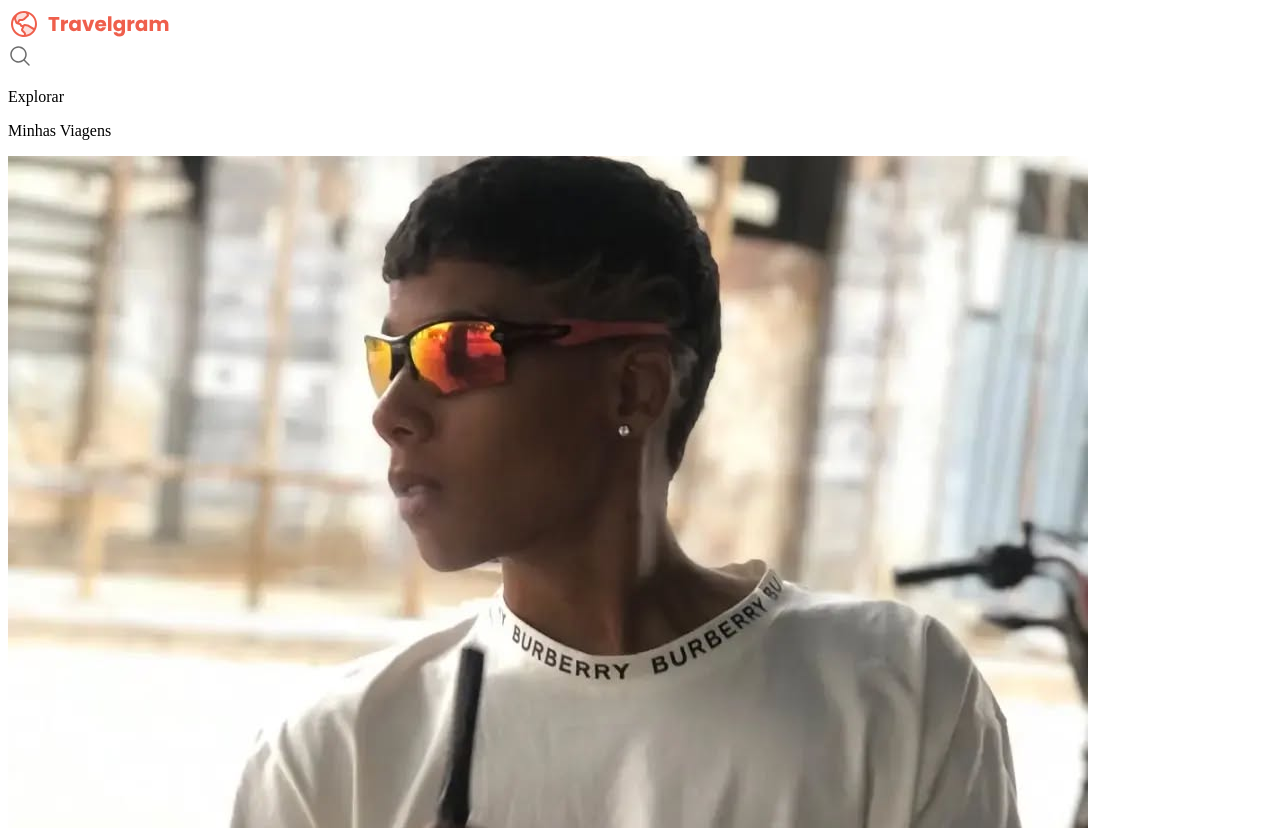
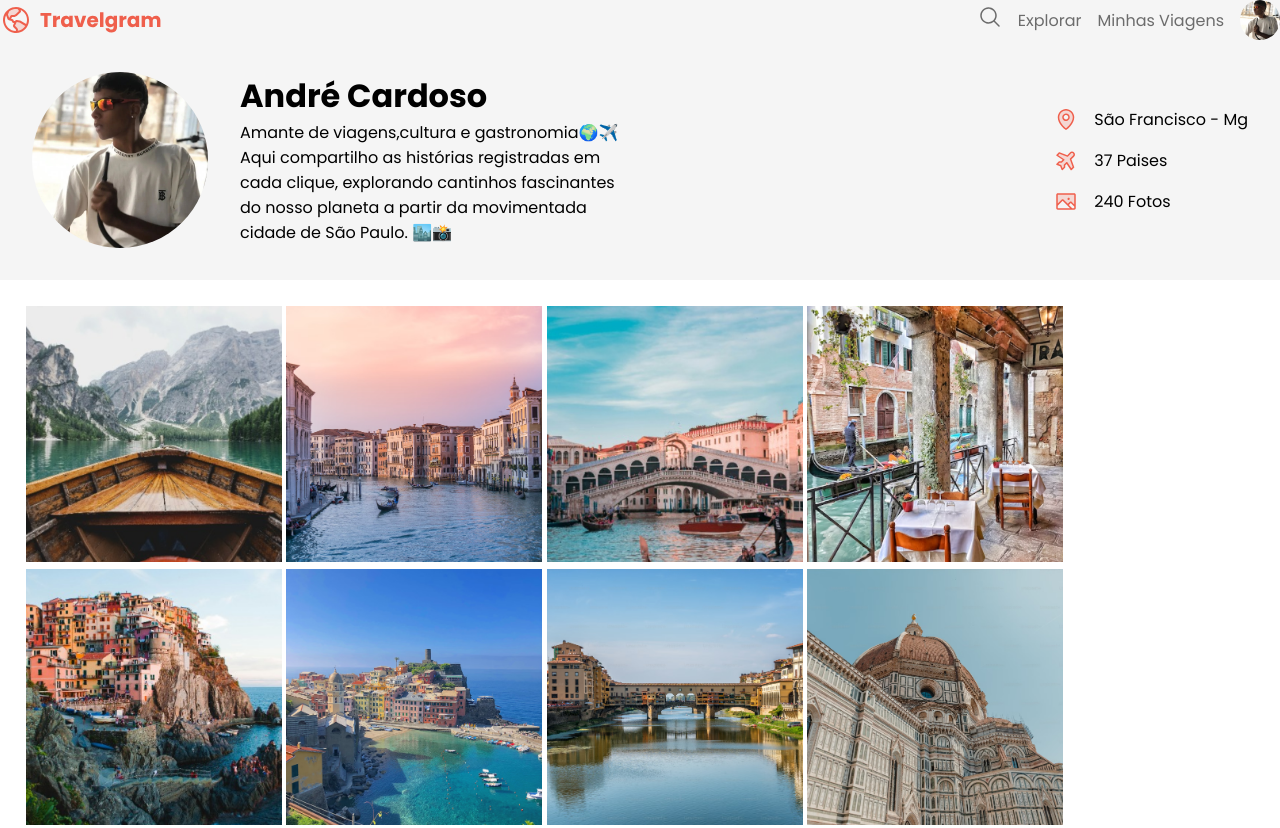
Before and after one commit to Andrecardosof255/Perfil-de-viagens, a plain HTML site: page index.html in a window 1280 px wide. Shown: the top 828 px of the page. Drawn offline with Linux system fonts and the light colour scheme.

Commit message:
Stylling with css

```diff
--- a/index.html
+++ b/index.html
@@ -4,29 +4,43 @@
     <meta charset="UTF-8">
     <meta name="viewport" content="width=device-width, initial-scale=1.0">
     <title>Perfil de Viagens</title>
-</head>
+    <link rel="stylesheet" href="style.css">
+    <link rel="preconnect" href="https://fonts.googleapis.com">
+    <link rel="preconnect" href="https://fonts.gstatic.com" crossorigin>
+    <link href="https://fonts.googleapis.com/css2?family=Poppins:wght@400;700&display=swap" rel="stylesheet">
 <body>
     <header>
-        <img src="src/Logo.svg" alt="Logo">
-        <nav class="header">
-            <img src="src/MagnifyingGlass.svg" alt="Search icon">
-            <p>Explorar</p>
-            <p>Minhas Viagens</p>
-            <img src="src/Perfil profile.jpg" alt="Foto de Perfil">
-        </nav>
+        <div class="header">
+
+            <img src="src/Logo.svg" alt="Logo">
+
+            <div class="nav">
+                <a href="#" class="search-icon"> <img  src="src/MagnifyingGlass.svg" alt="Search icon">  </a>
+
+                <p> Explorar</p>
+                <p>Minhas Viagens</p>
+                <img src="src/Perfil profile.jpg"class="image1" alt="Foto de Perfil">
+            </div>
+        </div>
     </header>
     <div class="about-section">
         <div class="main">
             <img src="src/Perfil profile.jpg" alt="Imagem de perfil">
-            <h1>André Cardoso</h1>
-            <p>Amante de viagens, cultura e gastronomia. 🌍✈️
+            <div class="info">
+                <h1>André Cardoso</h1>
+                <p>Amante de viagens,cultura e gastronomia🌍✈️ <br>
                 Aqui compartilho as histórias registradas em cada clique, explorando cantinhos fascinantes do nosso planeta a partir da movimentada cidade de São Paulo. 🏙️📸</p>
+            </div>
         </div>
-        <div class="info">
-            <p><img src="src/MapPin.svg" alt=""> São Francisco - Mg</p>
-            <p><img src="src/AirplaneTilt.svg" alt="37 Paises">37 Paises</p>
-            <p><img src="src/Image.svg" alt="Image">240 Fotos</p>
+        <div class="info2">
+            <p><img src="src/MapPin.svg" alt="">  São Francisco - Mg</p>
+            <p><img src="src/AirplaneTilt.svg" alt="37 Paises"> 37 Paises</p>
+            <p><img src="src/Image.svg" alt="Image"> 240 Fotos</p>
         </div>
+
+
+
+
     </div>
 
     <div class="container">
@@ -43,5 +57,12 @@
         <img src="src/Image 11.png" alt="imagem-viagens">
         <img src="src/Image 12.png" alt="imagem-viagens">
     </div>
+    <footer>
+        <p>Travelgram © 2024</p>
+        <div class="links">
+            <a href="">Termos de uso</a>
+            <a href="#">Politicas de Privacidade</a>
+        </div>
+    </footer>
 </body>
 </html>
--- /dev/null
+++ b/style.css
@@ -0,0 +1,101 @@
+*{
+    margin: 0;
+    padding: 0;
+    font-family: "Poppins", serif;
+}
+:root{
+    --brand-color: #EF5F4C;
+    --surface-color:#F5F5F5;
+    --skeleton-color:#D9D9D9;
+    --shape-tranparency:#FFFFFF56;
+    --text-color-primary:#313131;
+    --text-color-secondary:#6C6C6C;
+    --heading1: 32px bold;
+    --paragraph-md: 14px;
+    --paragraph-sm: 12px;
+}
+.header{
+    display: flex;
+    width: 100%;
+    justify-content: space-between;
+    background-color: var(--surface-color);
+
+}
+.nav{
+    color: var(--text-color-secondary);
+    display: flex;
+    align-items: center;
+    gap: 16px;
+
+}
+.nav p:hover{
+color: var(--brand-color);
+
+}
+.nav a:hover{
+
+}
+.image1{
+    width: 40px;
+    height: 40px;
+    border-radius: 50%;
+}
+.about-section{
+    display: flex;
+    justify-content: space-between;
+    align-items: center;
+    background-color: var(--surface-color);
+}
+.main{
+    display: flex;
+    width: 592px;
+    margin: 32px;
+    gap: 32px;
+    margin-top: 32px;
+
+}
+.main h1{
+    font-size: 32px bold;
+}
+.info{
+    display: block;
+}
+.main img{
+    height: 176px;
+    width: 176px;
+    border-radius: 50%;
+
+}
+.info2{
+    display: flex;
+    flex-direction: column;
+    gap: 16px;
+    margin: 32px;
+
+}
+.info2 p {
+    gap: 16px;
+    display: flex;
+    text-align: center;
+}
+.container{
+    max-width: 1280px;
+    margin: auto;
+    padding: 26px;
+}
+.container img{
+    width: 256px;
+    height: 256px;
+}
+footer{
+    color: var(--text-color-secondary);
+    display: flex;
+    justify-content: space-between;
+    margin: 24px 32px;
+}
+.links{
+    display: flex;
+    gap: 30px;
+
+
+}
```
